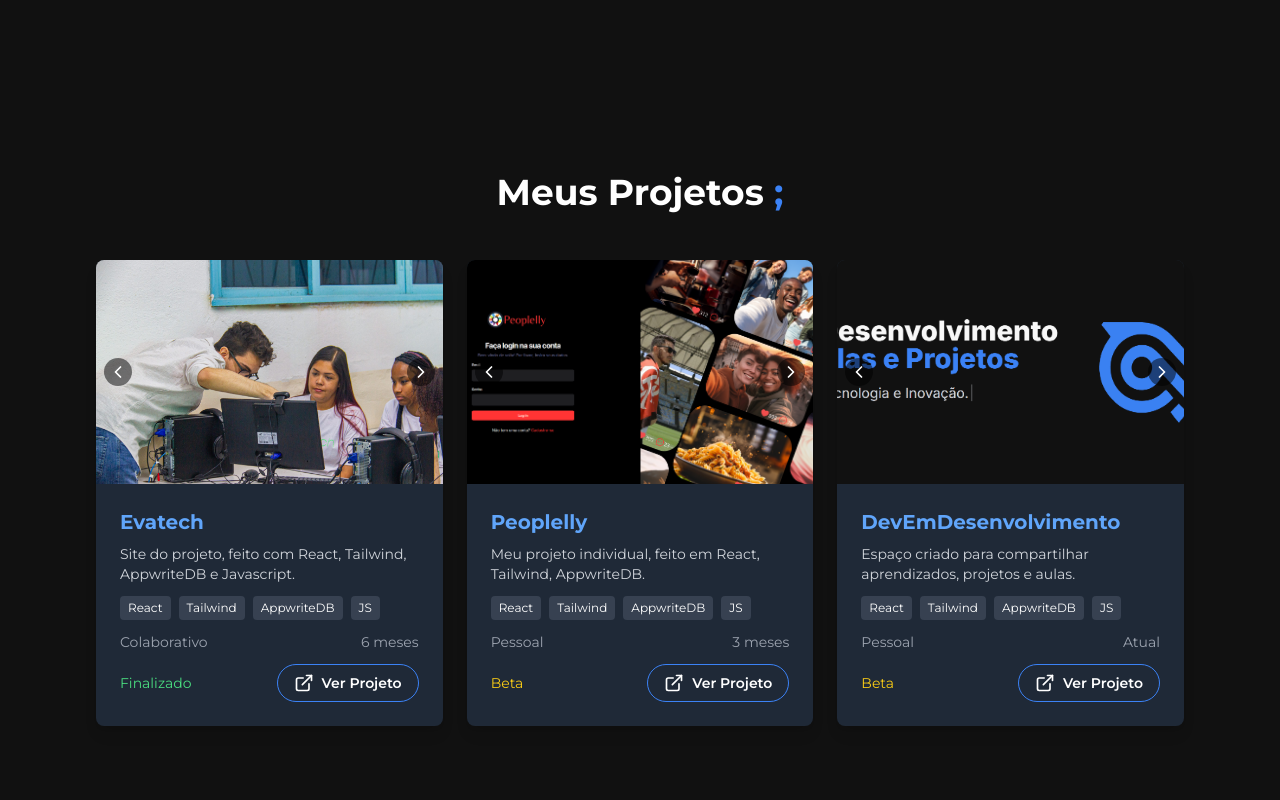
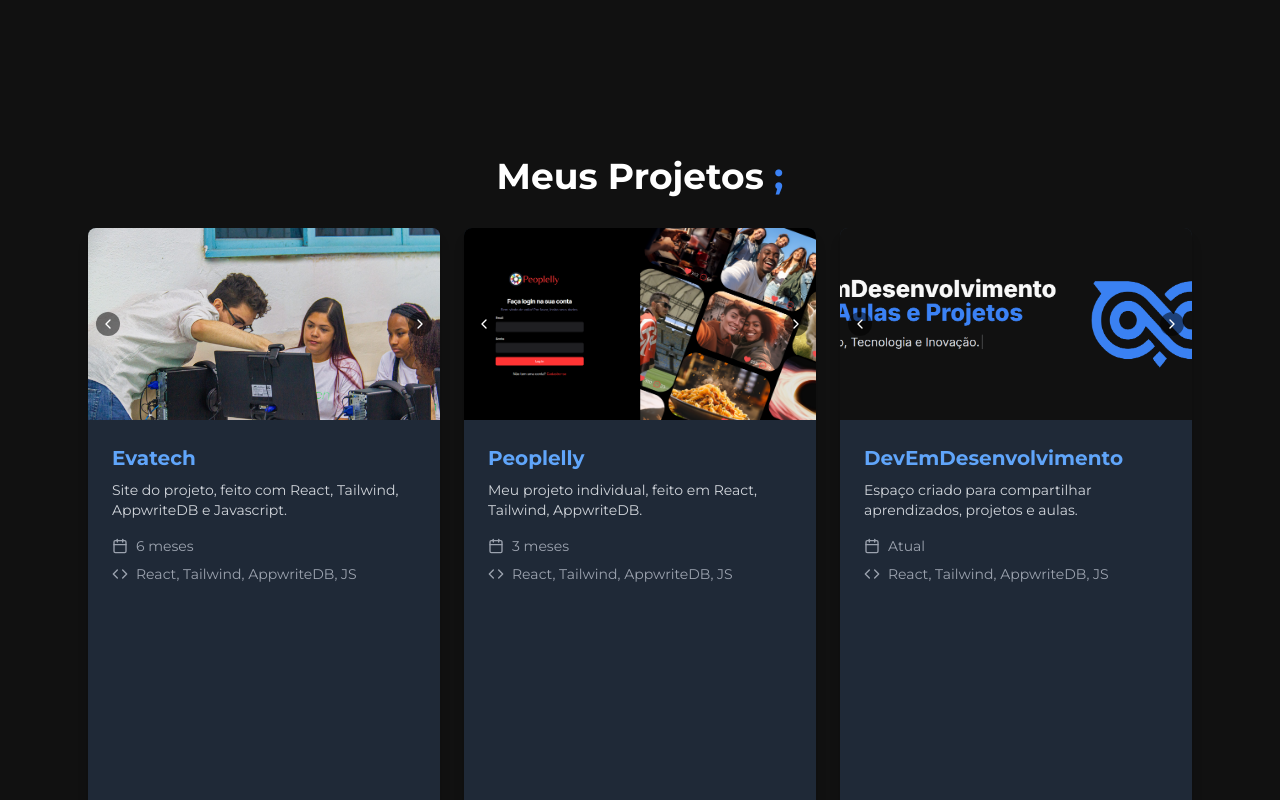
Before and after one commit to PedroReoli/portfolionew, a React (Vite) app: page / in a window 1280 px wide. Shown: the part 2420-3220 px from the top of the page. Built offline with nearby package versions, Linux system fonts and the light colour scheme.

Commit message:
Update Projects.tsx

```diff
--- a/src/_root/pages/Projects.tsx
+++ b/src/_root/pages/Projects.tsx
@@ -1,105 +1,124 @@
-'use client'
+"use client"
 
-import { useState, useEffect } from "react";
-import { motion, AnimatePresence } from "framer-motion";
-import { projectsData, Project } from "@/constants";
-import { ChevronLeft, ChevronRight, ExternalLink } from 'lucide-react';
+import type React from "react"
+import { useState, useEffect, useCallback } from "react"
+import { motion, AnimatePresence } from "framer-motion"
+import { ChevronLeft, ChevronRight, ExternalLink, Calendar, Code } from "lucide-react"
+
+// Assumindo que projectsData está definido em outro arquivo
+import { projectsData, type Project } from "@/constants"
 
 const Projects: React.FC = () => {
-  const [currentProject, setCurrentProject] = useState(0);
-  const [isMobile, setIsMobile] = useState(false);
+  const [currentProject, setCurrentProject] = useState(0)
+  const [isMobile, setIsMobile] = useState(false)
 
   useEffect(() => {
     const handleResize = () => {
-      setIsMobile(window.innerWidth < 768);
-    };
-    handleResize();
-    window.addEventListener('resize', handleResize);
-    return () => window.removeEventListener('resize', handleResize);
-  }, []);
+      setIsMobile(window.innerWidth < 768)
+    }
+    handleResize()
+    window.addEventListener("resize", handleResize)
+    return () => window.removeEventListener("resize", handleResize)
+  }, [])
 
-  const nextProject = () => {
-    setCurrentProject((prev) => (prev + 1) % projectsData.length);
-  };
+  const nextProject = useCallback(() => {
+    setCurrentProject((prev) => (prev + 1) % projectsData.length)
+  }, [])
 
-  const prevProject = () => {
-    setCurrentProject((prev) => (prev - 1 + projectsData.length) % projectsData.length);
-  };
+  const prevProject = useCallback(() => {
+    setCurrentProject((prev) => (prev - 1 + projectsData.length) % projectsData.length)
+  }, [])
 
   return (
     <motion.section
-      className="bg-[#111111] text-white py-12 px-4 sm:px-6 lg:px-8"
+      className="bg-[#111111] text-white h-screen flex flex-col justify-center items-center p-4 sm:p-6 lg:p-8"
       initial={{ opacity: 0 }}
       animate={{ opacity: 1 }}
       transition={{ duration: 0.5 }}
     >
-      <div className="container mx-auto">
+      <div className="container mx-auto h-full flex flex-col">
         <motion.h2
-          className="text-3xl sm:text-4xl font-bold text-center mb-8 sm:mb-12"
+          className="text-2xl sm:text-3xl lg:text-4xl font-bold text-center mb-8"
           initial={{ opacity: 0, y: -20 }}
           animate={{ opacity: 1, y: 0 }}
           transition={{ duration: 0.6 }}
         >
           Meus Projetos <span className="text-blue-500">;</span>
         </motion.h2>
+
+        <div className="flex-grow relative">
           {isMobile ? (
-          <div className="relative">
+            <div className="h-full flex items-center justify-center">
               <AnimatePresence mode="wait">
                 <ProjectCard key={currentProject} project={projectsData[currentProject]} />
               </AnimatePresence>
               <button
                 onClick={prevProject}
-              className="absolute left-0 top-1/2 transform -translate-y-1/2 bg-blue-500 bg-opacity-50 rounded-full p-2 hover:bg-blue-600 hover:bg-opacity-75 transition-colors"
+                className="absolute left-0 top-1/2 transform -translate-y-1/2 bg-blue-500 bg-opacity-50 rounded-full p-2 hover:bg-blue-600 hover:bg-opacity-75 transition-colors focus:outline-none focus:ring-2 focus:ring-blue-400"
+                aria-label="Previous project"
               >
                 <ChevronLeft className="w-6 h-6 text-white" />
               </button>
               <button
                 onClick={nextProject}
-              className="absolute right-0 top-1/2 transform -translate-y-1/2 bg-blue-500 bg-opacity-50 rounded-full p-2 hover:bg-blue-600 hover:bg-opacity-75 transition-colors"
+                className="absolute right-0 top-1/2 transform -translate-y-1/2 bg-blue-500 bg-opacity-50 rounded-full p-2 hover:bg-blue-600 hover:bg-opacity-75 transition-colors focus:outline-none focus:ring-2 focus:ring-blue-400"
+                aria-label="Next project"
               >
                 <ChevronRight className="w-6 h-6 text-white" />
               </button>
             </div>
           ) : (
-          <div className="grid grid-cols-1 md:grid-cols-2 lg:grid-cols-3 gap-6">
-            {projectsData.map((project, index) => (
+            <div className="grid grid-cols-1 md:grid-cols-2 lg:grid-cols-3 gap-6 h-full">
+              {projectsData.slice(0, 3).map((project, index) => (
                 <ProjectCard key={index} project={project} />
               ))}
             </div>
           )}
         </div>
+
+        {isMobile && (
+          <div className="flex justify-center mt-4 space-x-2">
+            {projectsData.map((_, index) => (
+              <button
+                key={index}
+                onClick={() => setCurrentProject(index)}
+                className={`w-2 h-2 rounded-full transition-colors ${
+                  index === currentProject ? "bg-blue-500" : "bg-gray-600"
+                }`}
+                aria-label={`Go to project ${index + 1}`}
+              />
+            ))}
+          </div>
+        )}
+      </div>
     </motion.section>
-  );
-};
+  )
+}
 
 interface ProjectCardProps {
-  project: Project;
+  project: Project
 }
 
 const ProjectCard: React.FC<ProjectCardProps> = ({ project }) => {
-  const [currentImageIndex, setCurrentImageIndex] = useState(0);
+  const [currentImageIndex, setCurrentImageIndex] = useState(0)
 
-  const nextImage = () => {
-    setCurrentImageIndex((prevIndex) =>
-      prevIndex === project.thumbnails.length - 1 ? 0 : prevIndex + 1
-    );
-  };
+  const nextImage = useCallback(() => {
+    setCurrentImageIndex((prevIndex) => (prevIndex === project.thumbnails.length - 1 ? 0 : prevIndex + 1))
+  }, [project.thumbnails.length])
 
-  const prevImage = () => {
-    setCurrentImageIndex((prevIndex) =>
-      prevIndex === 0 ? project.thumbnails.length - 1 : prevIndex - 1
-    );
-  };
+  const prevImage = useCallback(() => {
+    setCurrentImageIndex((prevIndex) => (prevIndex === 0 ? project.thumbnails.length - 1 : prevIndex - 1))
+  }, [project.thumbnails.length])
 
   return (
     <motion.div
-      className="bg-gray-800 rounded-lg overflow-hidden shadow-lg transition-all duration-300 hover:shadow-xl"
+      className="bg-gray-800 rounded-lg overflow-hidden shadow-lg transition-all duration-300 hover:shadow-xl h-full flex flex-col"
       initial={{ opacity: 0, y: 20 }}
       animate={{ opacity: 1, y: 0 }}
       exit={{ opacity: 0, y: -20 }}
       transition={{ duration: 0.3 }}
     >
-      <div className="relative h-48 sm:h-56">
+      <div className="relative h-48">
         <AnimatePresence mode="wait">
           <motion.img
             key={currentImageIndex}
@@ -114,50 +133,55 @@
         </AnimatePresence>
         <button
           onClick={prevImage}
-          className="absolute left-2 top-1/2 transform -translate-y-1/2 bg-black bg-opacity-50 rounded-full p-1 hover:bg-opacity-75 transition-colors"
+          className="absolute left-2 top-1/2 transform -translate-y-1/2 bg-black bg-opacity-50 rounded-full p-1 hover:bg-opacity-75 transition-colors focus:outline-none focus:ring-2 focus:ring-blue-400"
+          aria-label="Previous image"
         >
-          <ChevronLeft className="w-5 h-5 text-white" />
+          <ChevronLeft className="w-4 h-4 text-white" />
         </button>
         <button
           onClick={nextImage}
-          className="absolute right-2 top-1/2 transform -translate-y-1/2 bg-black bg-opacity-50 rounded-full p-1 hover:bg-opacity-75 transition-colors"
+          className="absolute right-2 top-1/2 transform -translate-y-1/2 bg-black bg-opacity-50 rounded-full p-1 hover:bg-opacity-75 transition-colors focus:outline-none focus:ring-2 focus:ring-blue-400"
+          aria-label="Next image"
         >
-          <ChevronRight className="w-5 h-5 text-white" />
+          <ChevronRight className="w-4 h-4 text-white" />
         </button>
       </div>
-      <div className="p-4 sm:p-6">
-        <h3 className="text-lg sm:text-xl font-bold mb-2 text-blue-400">{project.title}</h3>
-        <p className="text-sm text-gray-300 mb-3">{project.description}</p>
-        <div className="flex flex-wrap gap-2 mb-3">
-          {project.techStack.map((tech: string, index: number) => (
-            <span key={index} className="bg-gray-700 text-xs text-white px-2 py-1 rounded">
-              {tech}
-            </span>
-          ))}
-        </div>
-        <div className="flex justify-between items-center text-xs sm:text-sm text-gray-400 mb-3">
-          <span>{project.type}</span>
+      <div className="p-6 flex-grow flex flex-col justify-between">
+        <div>
+          <h3 className="text-xl font-bold mb-2 text-blue-400">{project.title}</h3>
+          <p className="text-sm text-gray-300 mb-4">{project.description}</p>
+          <div className="flex items-center text-sm text-gray-400 mb-2">
+            <Calendar className="w-4 h-4 mr-2" />
             <span>{project.duration}</span>
           </div>
+          <div className="flex items-center text-sm text-gray-400 mb-4">
+            <Code className="w-4 h-4 mr-2" />
+            <span>{project.techStack.join(", ")}</span>
+          </div>
+        </div>
         <div className="flex justify-between items-center">
-          <span className={`text-xs sm:text-sm ${project.status === 'Finalizado' ? 'text-green-400' : 'text-yellow-400'}`}>
+          <span
+            className={`text-xs font-semibold px-2 py-1 rounded-full ${
+              project.status === "Finalizado" ? "bg-green-500 text-white" : "bg-yellow-500 text-black"
+            }`}
+          >
             {project.status}
           </span>
           <motion.a
             href={project.link}
             target="_blank"
             rel="noopener noreferrer"
-            className="inline-flex items-center py-1 px-3 sm:py-2 sm:px-4 rounded-full text-sm font-semibold border transition-all duration-300 transform hover:scale-105 focus:outline-none focus:ring-2 focus:ring-offset-2 text-white border-blue-500 hover:bg-blue-500 hover:text-white hover:shadow-lg active:bg-blue-600"
+            className="inline-flex items-center py-2 px-4 rounded-full text-sm font-semibold bg-blue-500 text-white transition-all duration-300 transform hover:bg-blue-600 hover:scale-105 focus:outline-none focus:ring-2 focus:ring-blue-400 focus:ring-opacity-50"
             whileHover={{ scale: 1.05 }}
             whileTap={{ scale: 0.95 }}
           >
-            <ExternalLink className="w-4 h-4 sm:w-5 sm:h-5 mr-1 sm:mr-2 text-white" />
+            <ExternalLink className="w-4 h-4 mr-2" />
             Ver Projeto
           </motion.a>
         </div>
       </div>
     </motion.div>
-  );
-};
+  )
+}
 
-export default Projects;
+export default Projects
```
Lines whose indentation alone changed are shown as unchanged.
